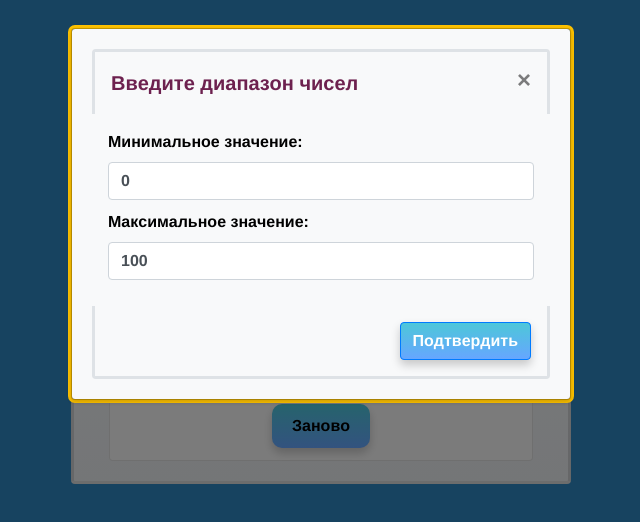
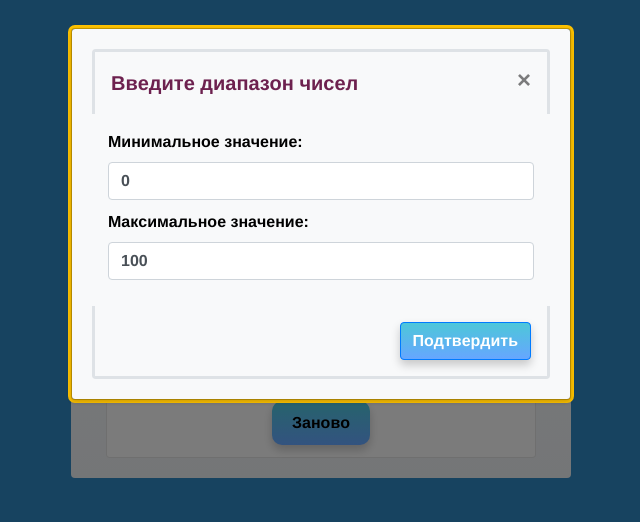
Before and after one commit to LidaMudota/---, a plain HTML site: page pages/index.html in a window 1280 px wide. Shown: the whole page, without its empty margins (319-959 px from the left). Drawn offline with nearby package versions, Linux system fonts and the light colour scheme.

Commit message:
адаптация стилей для моб. устройств

```diff
--- a/css/style.css
+++ b/css/style.css
@@ -29,7 +29,6 @@ body {
 
 .game-card {
     background: linear-gradient(to bottom, #f8f9fa, #e9ecef);
-    border: 0.1875rem solid rgba(0, 0, 0, 0.125);
 }
 
 button {
```
